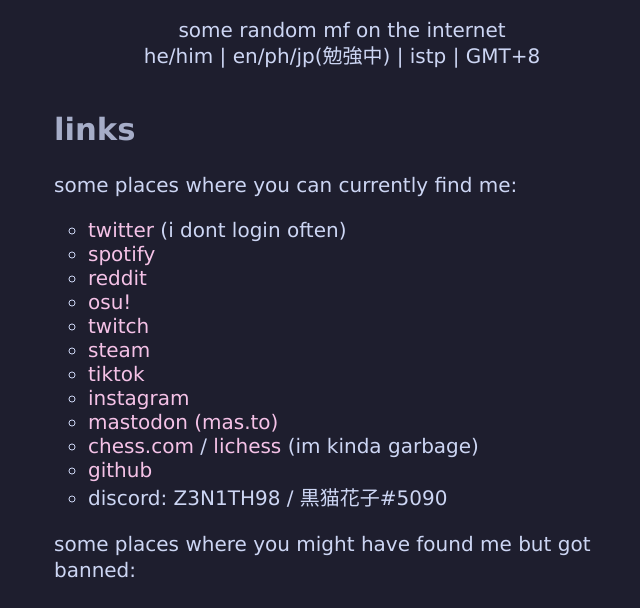
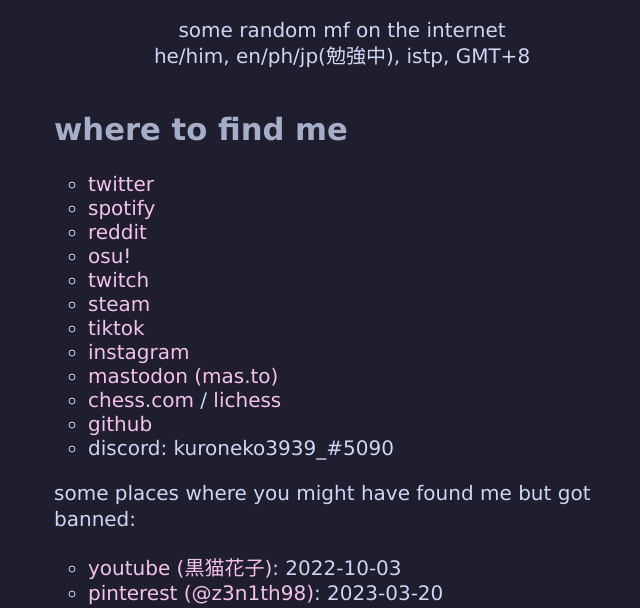
Before and after one commit to z3n1th98/z3n1th98.github.io, a plain HTML site: page index.html in a window 1280 px wide. Shown: the part 609-1217 px from the top of the page, without its empty margins (298-938 px from the left). Drawn offline with Linux system fonts and the light colour scheme.

```diff
--- a/index.html
+++ b/index.html
@@ -2,8 +2,6 @@
 <html xmlns="http://www.w3.org/1999/xhtml" lang="" xml:lang="">
 <head>
   <meta charset="utf-8">
-  <meta name="author" content="Z3N1TH98">
-  <meta name="description" content="why are you reading this">
   <meta name="viewport" content="width=device-width, initial-scale=1.0, user-scalable=yes">
   <title>Z3N1TH98</title>
   <link rel="stylesheet" href="style.css">
@@ -15,31 +13,26 @@
   <p><img
   src="assets/top.jpg" /></p>
   <p>some random mf on the internet<br />
-  he/him | en/ph/jp(勉強中) | istp | GMT+8</p>
+  he/him, en/ph/jp(勉強中), istp, GMT+8</p>
 </div>
-<h2 id="links">links</h2>
-<p>some places where you can currently find me:</p>
+<h2 id="socials">where to find me</h2>
 <ul>
-<li><a href="https://twitter.com/Z3N1TH98">twitter</a> (i dont login
-often)</li>
-<li><a
-href="https://open.spotify.com/user/vssg1sjpj0qh2m53txkpvj9bm?si=T8cehmDnSBGQSFxi-3ExQw">spotify</a></li>
+<li><a href="https://twitter.com/Z3N1TH98">twitter</a></li>
+<li><a href="https://open.spotify.com/user/vssg1sjpj0qh2m53txkpvj9bm?si=T8cehmDnSBGQSFxi-3ExQw">spotify</a></li>
 <li><a href="https://www.reddit.com/u/z3n1__">reddit</a></li>
 <li><a href="https://osu.ppy.sh/users/25824430">osu!</a></li>
 <li><a href="https://www.twitch.tv/z3n1th98_">twitch</a></li>
-<li><a
-href="https://steamcommunity.com/profiles/76561199275002141/">steam</a></li>
+<li><a href="https://steamcommunity.com/profiles/76561199275002141/">steam</a></li>
 <li><a href="https://www.tiktok.com/@z3n198">tiktok</a></li>
 <li><a href="https://www.instagram.com/z3n1th98/">instagram</a></li>
 <li><a href="https://mas.to/@z3n1th98">mastodon (mas.to)</a></li>
-<li><a href="https://www.chess.com/member/kuroneko3939">chess.com</a> / <a href="https://lichess.org/@/kuroneko3939">lichess</a> (im kinda garbage)</li>
+<li><a href="https://www.chess.com/member/kuroneko3939">chess.com</a> / <a href="https://lichess.org/@/kuroneko3939">lichess</a></li>
 <li><a href="https://github.com/z3n1th98">github</a></li>
-<li>discord: Z3N1TH98 / 黒猫花子#5090</li>
+<li>discord: kuroneko3939_#5090</li>
 </ul>
 <p>some places where you might have found me but got banned:</p>
 <ul>
-<li><a
-href="https://youtube.com/channel/UCtpE0uoCtVOM90ZEoXE5YIQ">youtube
+<li><a href="https://youtube.com/channel/UCtpE0uoCtVOM90ZEoXE5YIQ">youtube
 (黒猫花子)</a>: 2022-10-03</li>
 <li><a href="https://www.pinterest.ph/z3n1th98_/">pinterest (@z3n1th98)</a>: 2023-03-20</li>
 </ul>
```
Also changed, not shown: assets/footer_a1.gif (deleted), assets/footer_a2.gif (deleted), assets/footer_a3.gif (deleted), assets/footer_b.gif (deleted).
